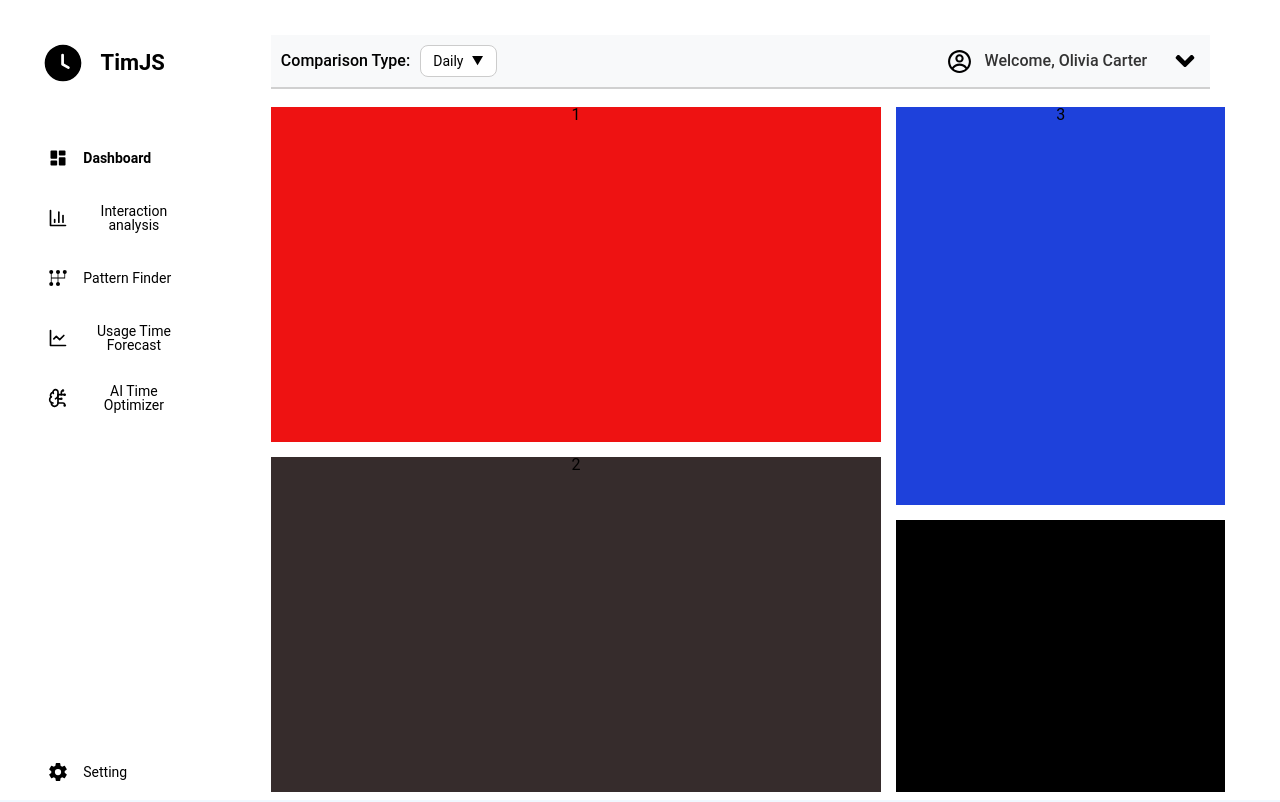
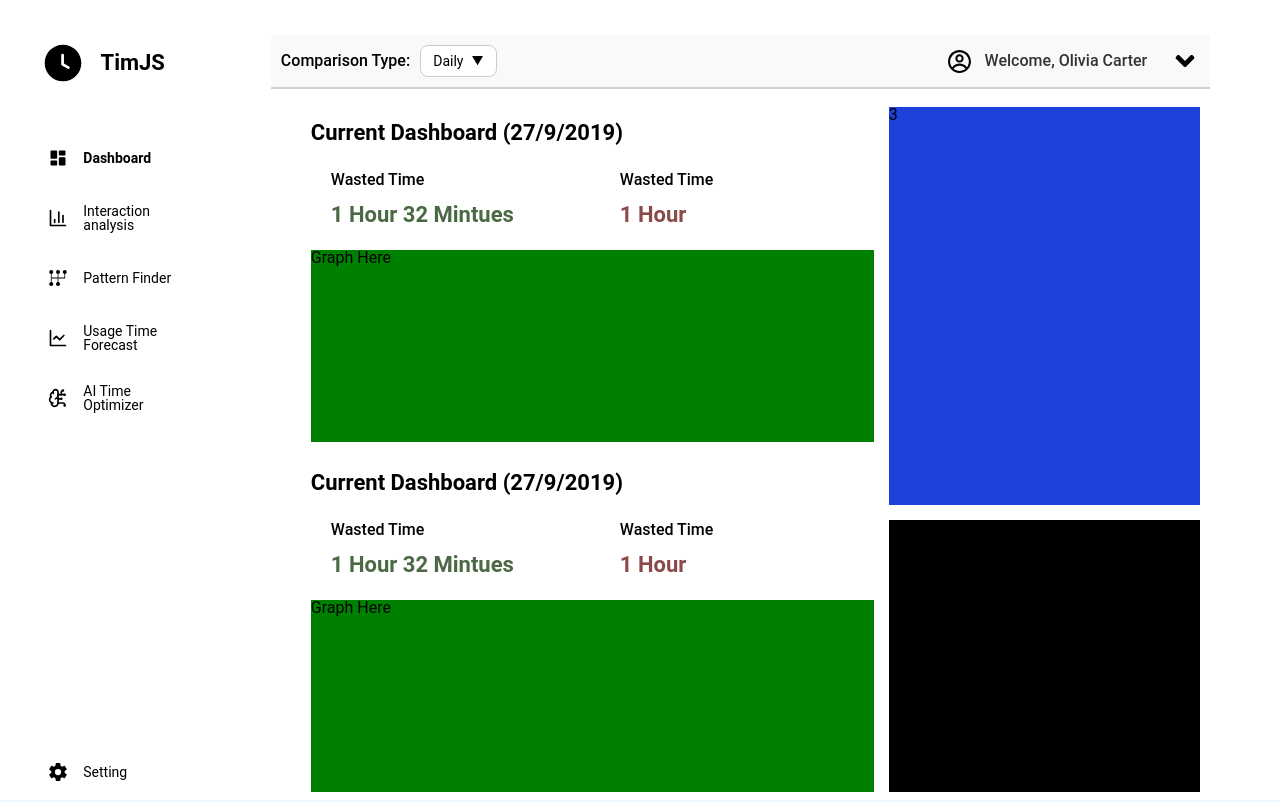
Before and after one commit to MohammedKamalAlsyd/TimJS, a React (Vite) app in the folder TimJS/: page /dashboard in a window 1280 px wide. Built offline with nearby package versions, Linux system fonts and the light colour scheme.

Commit message:
Adding Left Part of TimeTracker Page (Graph is missing)

```diff
--- a/TimJS/src/assets/components/Sidebar.jsx
+++ b/TimJS/src/assets/components/Sidebar.jsx
@@ -42,7 +42,7 @@ const Sidebar = () => {
           <Box margin={"35px"}>
             <HStack justify="flex-end" align="center" gap='1.35vw'>
               <GoClockFill className="logo-pic"/>
-              <h1>
+              <h1 style={{fontWeight:'700'}}>
                   TimJS
               </h1>
             </HStack>
--- a/TimJS/src/assets/pages/TimeTracker.jsx
+++ b/TimJS/src/assets/pages/TimeTracker.jsx
@@ -1,17 +1,65 @@
 import React from 'react';
 import '../styles/TimeTracker.css'
-import { Box } from '@chakra-ui/react';
+import { Box, HStack, VStack,Text, Spacer } from '@chakra-ui/react';
 
 const TimeTracker = () => {
   return (
-    <Box className='dashboard-container'>
-      <Box className="current_dashboard">1</Box>
-      <Box className="previous_dashboard">2</Box>
+    <Box className='dashboard_container'>
+      <Box className="current_dashboard">
+        <VStack alignItems={'left'} padding={'15px'} height={'100%'}>
+          <h1>
+            Current Dashboard (27/9/2019)
+          </h1>
+          <Box className='number_cell_grid'>
+            <Box gridArea={'1 / 1 / 2 / 2'} className='number_cell'>
+              <VStack alignItems={'left'}>
+                  <Text className='label'>Wasted Time</Text>
+                  <Spacer/>
+                  <Text className='green-text'> 1 Hour 32 Mintues</Text>
+                </VStack>
+            </Box>
+            <Box gridArea={'1 / 2 / 2 / -1'} className='number_cell'>
+              <VStack alignItems={'left'}>
+                <Text className='label'>Wasted Time</Text>
+                <Spacer/>
+                <Text className='red-text'> 1 Hour</Text>
+              </VStack>
+            </Box>
+            <Box style={{gridArea: '2 / 1 / -1 / -1' ,background:'green'}}>
+                Graph Here
+            </Box>
+          </Box>
+        </VStack>
+      </Box>
+
+      <Box className="previous_dashboard">
+        <VStack alignItems={'left'} padding={'15px'} height={'100%'}>
+          <h1>
+            Current Dashboard (27/9/2019)
+          </h1>
+          <Box className='number_cell_grid'>
+            <Box gridArea={'1 / 1 / 2 / 2'} className='number_cell'>
+              <VStack alignItems={'left'}>
+                  <Text className='label'>Wasted Time</Text>
+                  <Spacer/>
+                  <Text className='green-text'> 1 Hour 32 Mintues</Text>
+                </VStack>
+            </Box>
+            <Box gridArea={'1 / 2 / 2 / -1'} className='number_cell'>
+              <VStack alignItems={'left'}>
+                <Text className='label'>Wasted Time</Text>
+                <Spacer/>
+                <Text className='red-text'> 1 Hour</Text>
+              </VStack>
+            </Box>
+            <Box style={{gridArea: '2 / 1 / -1 / -1' ,background:'green'}}>
+                Graph Here
+            </Box>
+          </Box>
+        </VStack>
+      </Box>
       <Box className="usage_summary">3</Box>
-      <div class="item item-4" style={{background:'black'}}>4</div>
-
-
-
+      <Box className="sync_info">3</Box>
 
     </Box>
   );
--- a/TimJS/src/assets/styles/TimeTracker.css
+++ b/TimJS/src/assets/styles/TimeTracker.css
@@ -1,4 +1,4 @@
-.dashboard-container{
+.dashboard_container{
     position: relative;
     display: grid;
     grid-template-columns: 65% 35%;
@@ -6,20 +6,40 @@
     grid-gap: 15px;
     width: 100%;
     height: 100%;
-    padding: 10px 0px 0px 0px;
+    padding: 10px 25px 10px 25px;
 }
 
 .current_dashboard {
     grid-area: 1 / 1 / 3 / 2;
-    background-color: rgb(238, 18, 18);
+    width: 100%;
+    height: 100%;
 }
 
 .previous_dashboard {
     grid-area: 3 / 1 / -1 / 2;
-    background-color: rgb(54, 44, 44);
+    width: 100%;
+    height: 100%;
 }
 
 .usage_summary {
     grid-area: 1 / 2 / 4 / -1;
     background-color: rgb(30, 65, 219);
 }
+
+.sync_info {
+    grid-area: 4 / 2 / -1 / -1;
+    background-color: #000000;
+}
+
+.number_cell_grid {
+    position: relative;
+    display: grid;
+    grid-template-columns: 50% 50%;
+    grid-template-rows: 30% 70%;
+    grid-gap: 15px;
+    height: 100%;
+}
+
+.number_cell {
+    padding: 20px;
+}
--- a/TimJS/src/assets/styles/global.css
+++ b/TimJS/src/assets/styles/global.css
@@ -4,7 +4,7 @@
     color:"#272B30";
     line-height: 100%;
     letter-spacing: 0.0em;
-    text-align: center;
+    text-align: left;
 }
 
 
@@ -15,18 +15,36 @@ html, body, #app, #app > div {
 
 h1 {
     font-size: 22px;
-    font-weight: 700;
+    font-weight: 600;
 }
 
 h2 {
     font-size: 14px;
-    font-weight: 400;
+    font-weight: 500;
 }
 
 h3 {
-    font-size: 10.5px;
-    font-weight: 400;
+    font-size: 12.5px;
+    font-weight: 500;
 }
+
+.label {
+    font-size: 16px;
+    font-weight: 500;
+}
+
+.red-text {
+    font-size: 22px;
+    font-weight: 600;
+    color: #8B4A4A;
+}
+
+.green-text {
+    font-size: 22px;
+    font-weight: 600;
+    color: #4B6A44;
+}
+
 
 .slidebar-icon {
     font-size: 1.25vw;
```
Also changed, not shown: package.json (deleted, +0 -7 lines), 1 other file (tests, documents, lock files or other folders).
